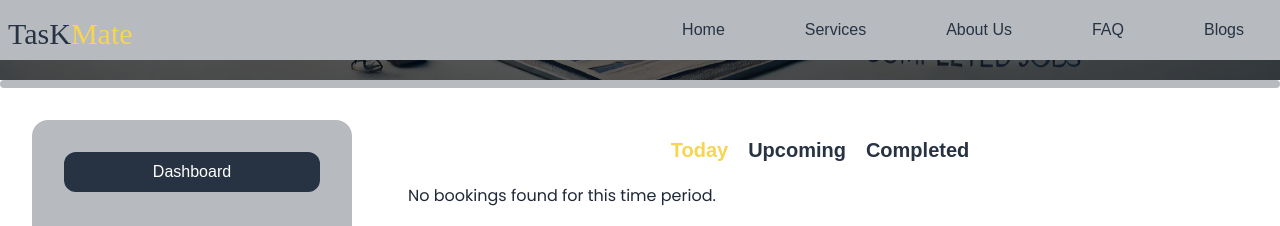
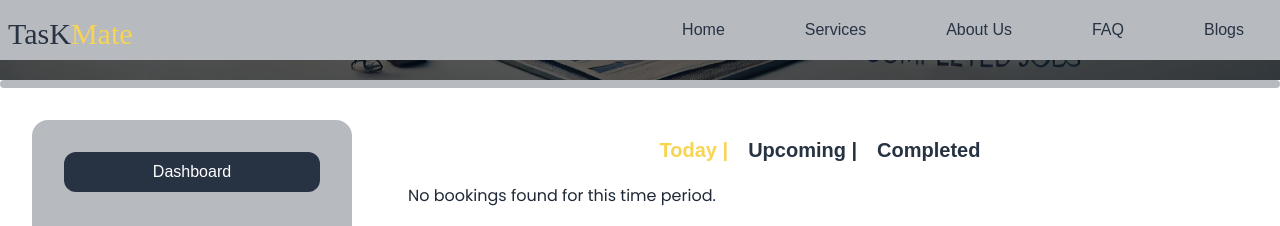
Before and after one commit to shreyathummar71/TaskMate_Frontend, a React (Vite) app: page /professionalDashboard in a window 1280 px wide. Both pictures are taken after a click on the item "Schedule". Shown: the part 630-856 px from the top of the page. Built offline with nearby package versions, Linux system fonts and the light colour scheme; a web font is replaced by a local one.

Commit message:
one more addition in schedule-prof-bookings

```diff
--- a/src/components/professional/ProfSchedule.jsx
+++ b/src/components/professional/ProfSchedule.jsx
@@ -162,7 +162,7 @@ const ProfSchedule = () => {
           }`}
           onClick={() => setView("Today")}
         >
-          Today
+          Today |
         </button>
         <button
           className={`text-xl font-bold font-primary ${
@@ -170,7 +170,7 @@ const ProfSchedule = () => {
           }`}
           onClick={() => setView("Upcoming")}
         >
-          Upcoming
+          Upcoming |
         </button>
         <button
           className={`text-xl font-bold font-primary ${
@@ -315,7 +315,9 @@ const ProfSchedule = () => {
                         {`${startTimeFormatted} to ${endTimeFormatted}`}
                       </p>
                       <p className="text-sm mb-1 text-tertiary">
-                        <span className="text-white">Total Working hours </span>
+                        <span className="text-white">
+                          Total Working hours:{" "}
+                        </span>
                         {booking?.bookHr}
                       </p>
                       <p className="text-sm mb-1 font-primary text-tertiary">
```
